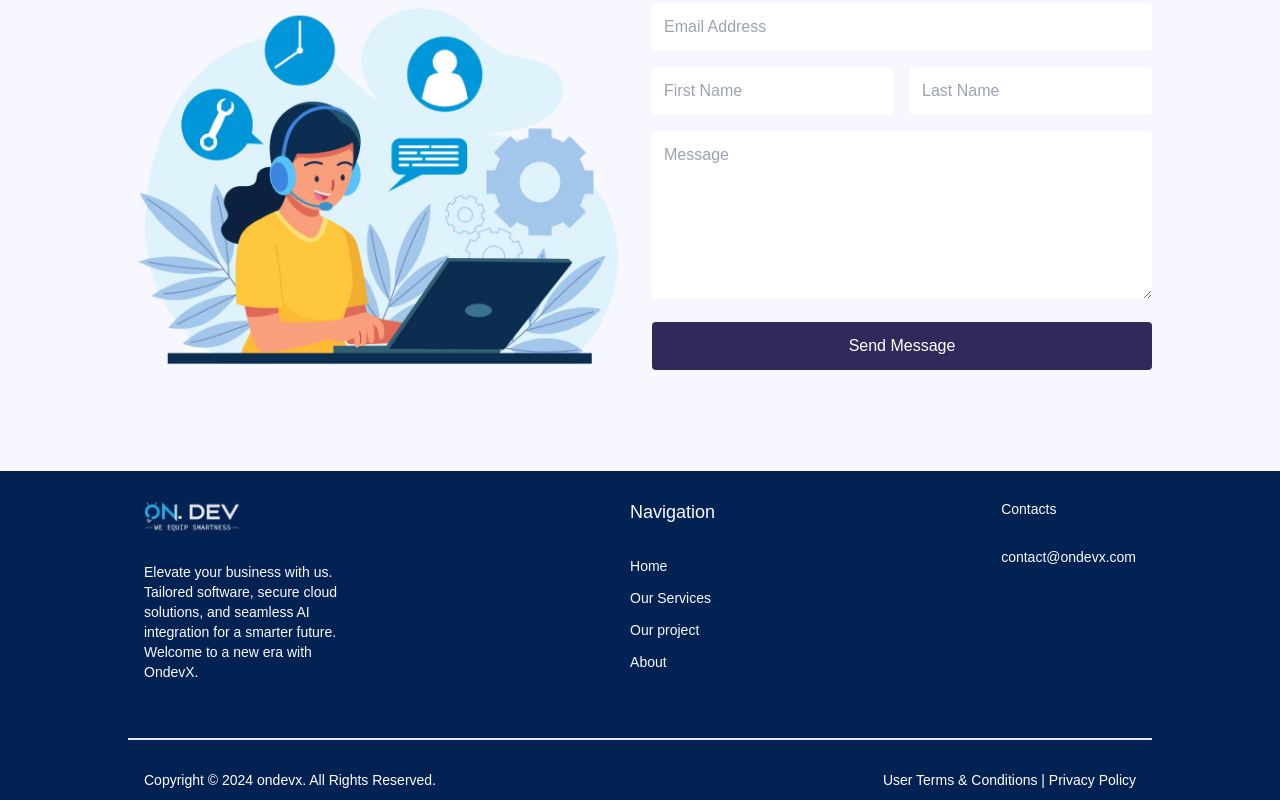
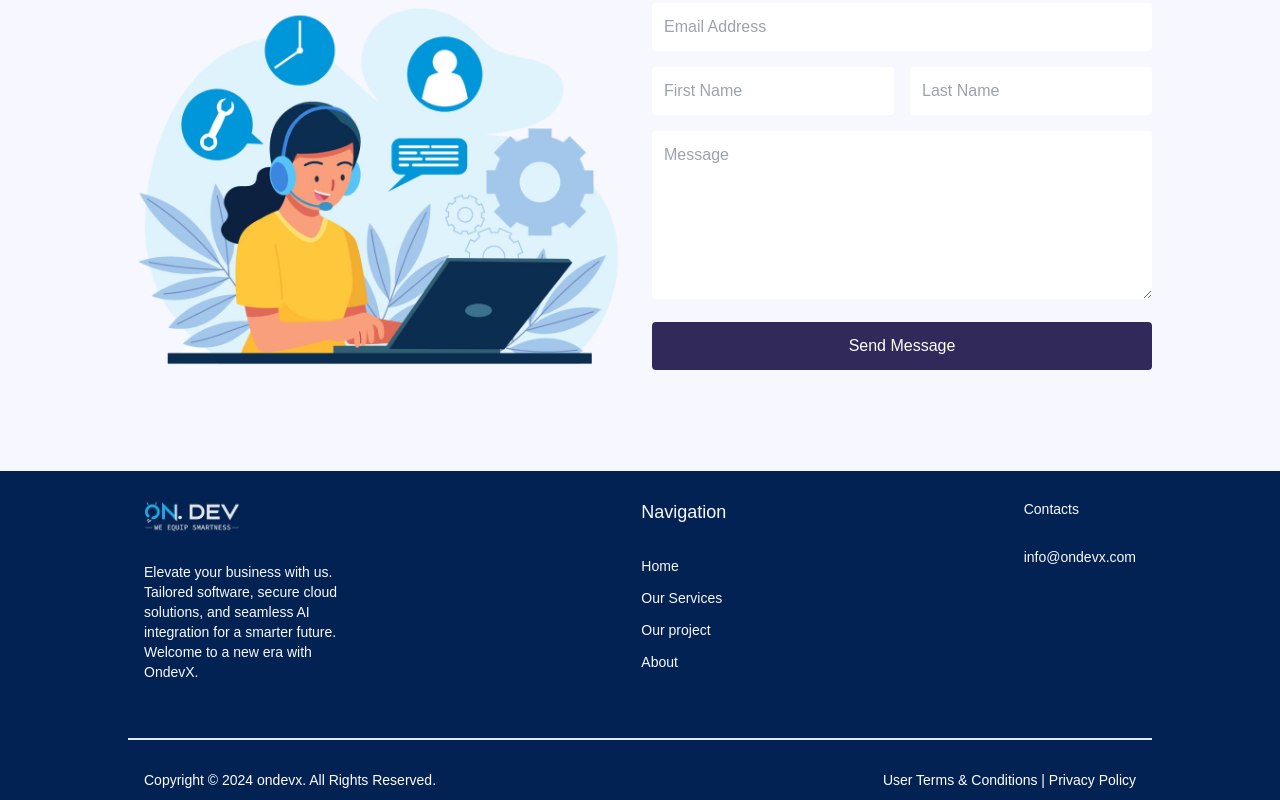
Before and after one commit to ondev97/ondevx, a Next.js app: page / in a window 1280 px wide. Shown: the part 3205-4005 px from the top of the page. Built offline with nearby package versions, Linux system fonts and the light colour scheme.

Commit message:
feat/email

```diff
--- a/components/Footer.jsx
+++ b/components/Footer.jsx
@@ -84,7 +84,7 @@ function Footer() {
             </div>
             <div className="">
               <div className="mb-7 text-[18px] text-sm">Contacts</div>
-              <div className="mb-2 text-sm">contact@ondevx.com</div>
+              <div className="mb-2 text-sm">info@ondevx.com</div>
             </div>
           </div>
           <div>
```
